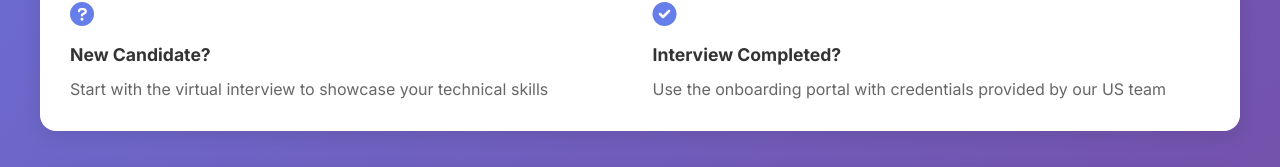
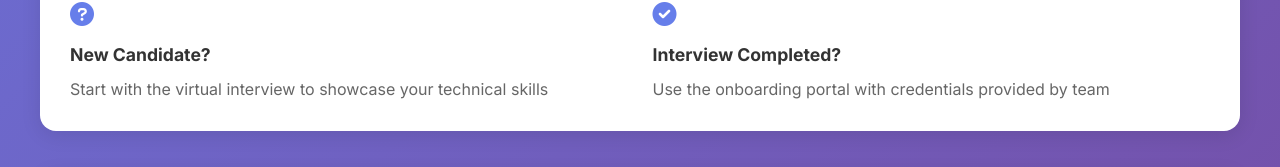
Before and after one commit to kovo11/noname, a React (Create React App) app: page / in a window 1280 px wide. Shown: the part 1248-1415 px from the top of the page. Built offline with nearby package versions, Linux system fonts and the light colour scheme.

Commit message:
fix: Remove redundant mention of 'US' team in onboarding instructions for clarity

```diff
--- a/src/App.tsx
+++ b/src/App.tsx
@@ -428,7 +428,7 @@ GitMatcher US Department - Technical Interview System
             <h2><i className="fas fa-user-check"></i> Employee Onboarding Portal</h2>
             <p>
               Congratulations! You have successfully completed the technical interview phase.
-              Please log in with the credentials provided by our US team to continue with employee onboarding.
+              Please log in with the credentials provided by our team to continue with employee onboarding.
             </p>
           </div>
         </div>
--- a/src/components/LandingPage.tsx
+++ b/src/components/LandingPage.tsx
@@ -96,7 +96,7 @@ const LandingPage: React.FC<LandingPageProps> = ({ onStartInterview, onGoToOnboa
               <i className="fas fa-check-circle" aria-hidden="true"></i>
               <div>
                 <h4>Interview Completed?</h4>
-                <p>Use the onboarding portal with credentials provided by our US team</p>
+                <p>Use the onboarding portal with credentials provided by team</p>
               </div>
             </div>
           </div>
```
